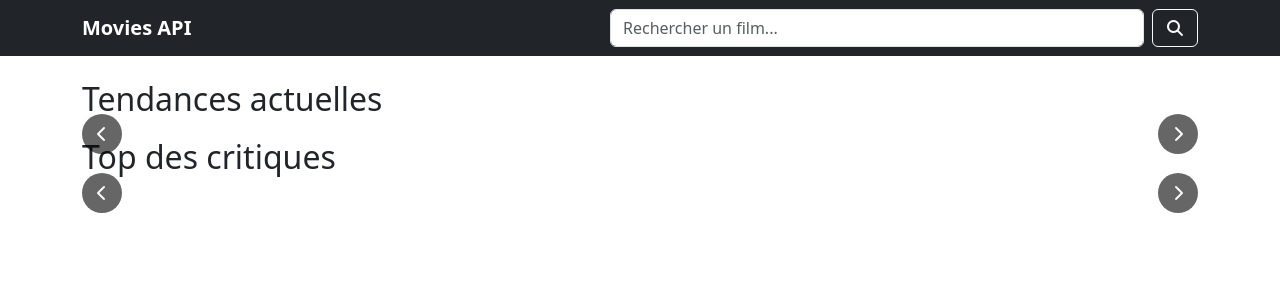
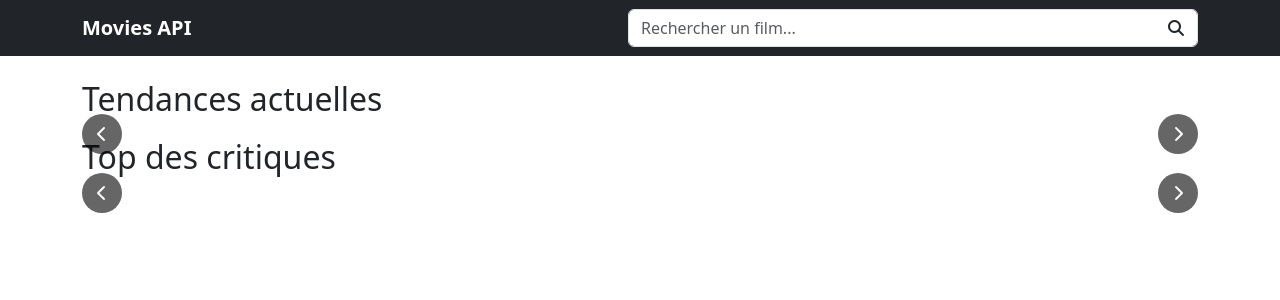
Before and after one commit to baptiste-cornic/movies-api, a Symfony app: template templates/movies/index.html.twig in a window 1280 px wide. Shown: the top 300 px of the page. Run offline with Twig, Linux system fonts and the light colour scheme; the template is opened without the code that fills it, so the values that code supplies are empty; style sheets or scripts are compiled from the project's sources; some libraries are stand-ins or nearby versions.

Commit message:
Update : template for search bar

```diff
--- a/templates/movies/index.html.twig
+++ b/templates/movies/index.html.twig
@@ -11,9 +11,9 @@
         <h2 class="mb-3">Top des critiques</h2>
         {{ movieMacros.movieCarousel(topRatedMovies, 'toprated', imgUrls) }}
     </div>
+{% endblock %}
 
-    {% block javascripts %}
-        {{ parent() }}
-        <script src="{{ asset('js/caroussel.js') }}"></script>
-    {% endblock %}
+{% block javascripts %}
+    {{ parent() }}
+    <script src="{{ asset('js/caroussel.js') }}"></script>
 {% endblock %}
--- a/templates/partials/search_bar.html.twig
+++ b/templates/partials/search_bar.html.twig
@@ -1,7 +1,17 @@
-<form class="d-flex" role="search" action="{{ path('movie_search') }}" method="GET">
-    <input class="form-control me-2" type="search" placeholder="Rechercher un film..." aria-label="Rechercher"
-           name="query" size="50">
-    <button class="btn btn-outline-light" type="submit">
-        <i class="fas fa-search"></i>
-    </button>
-</form>
+<div class="search-container position-relative">
+    <form class="d-flex" role="search" action="{{ path('movie_search') }}" method="GET">
+        <div class="position-relative" style="width: 100%;" id="input-wrapper">
+            <input class="form-control pe-5" type="search" placeholder="Rechercher un film..." aria-label="Rechercher"
+                   name="query" size="50" id="search-bar" autocomplete="off">
+
+            <button class="btn position-absolute top-50 end-0 translate-middle-y me-1 custom-search-btn" type="submit"
+                    style="border: none; padding: 0.25rem 0.5rem;">
+                <i class="fas fa-search"></i>
+            </button>
+
+        </div>
+    </form>
+    <div id="search-results" class="position-absolute bg-white border rounded shadow-sm overflow-hidden"
+         style="z-index: 1000; display: none;">
+    </div>
+</div>
```
